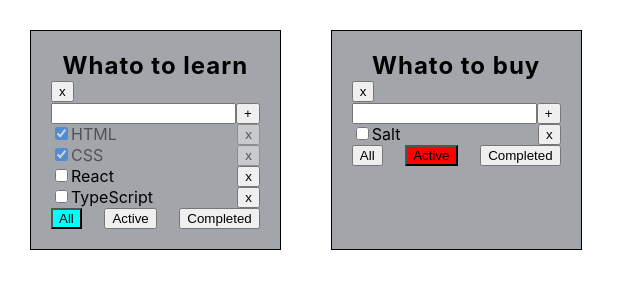
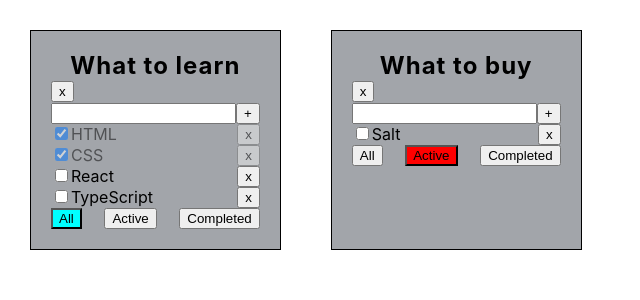
Before and after one commit to maxmajorov/ToDoList, a React (Create React App) app: page / in a window 1280 px wide. Shown: the top 300 px of the page, without its empty margins (0-640 px from the left). Built offline with nearby package versions, Linux system fonts and the light colour scheme.

Commit message:
refactoring

```diff
--- a/src/App.tsx
+++ b/src/App.tsx
@@ -16,16 +16,20 @@ type TodoListType = {
   filter: FilterValuesType;
 };
 
+type TaskStateType = {
+  [todoListID: string]: Array<TasksType>;
+};
+
 const App = () => {
   let todoListID_1 = v1();
   let todoListID_2 = v1();
 
   const [todoLists, setTodoLists] = useState<Array<TodoListType>>([
-    { id: todoListID_1, title: "Whato to learn", filter: "all" },
-    { id: todoListID_2, title: "Whato to buy", filter: "active" },
+    { id: todoListID_1, title: "What to learn", filter: "all" },
+    { id: todoListID_2, title: "What to buy", filter: "active" },
   ]);
 
-  const [tasksObj, setTasks] = useState({
+  const [tasksObj, setTasks] = useState<TaskStateType>({
     [todoListID_1]: [
       { id: v1(), text: "HTML", isDone: true },
       { id: v1(), text: "CSS", isDone: true },
@@ -83,9 +87,7 @@ const App = () => {
     setTasks({ ...tasksObj }); // также установливаем таски заново с учетом удаленных
   };
 
-  return (
-    <div className="App">
-      {todoLists.map((el) => {
+  const todoListAndTasksForRender = todoLists.map((el) => {
     let todoListTasks = tasksObj[el.id]; // присваиваем тот или туду лист в зависимости от id
     let filteredTasksForRender = todoListTasks;
 
@@ -109,9 +111,9 @@ const App = () => {
         removeTodoList={removeTodoList}
       />
     );
-      })}
-    </div>
-  );
+  });
+
+  return <div className="App">{todoListAndTasksForRender}</div>;
 };
 
 export default App;
```
Lines whose indentation alone changed are shown as unchanged.
